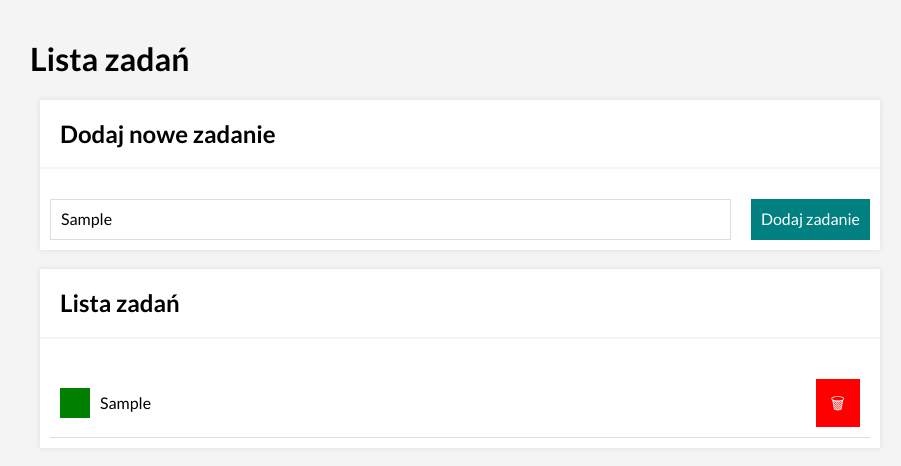
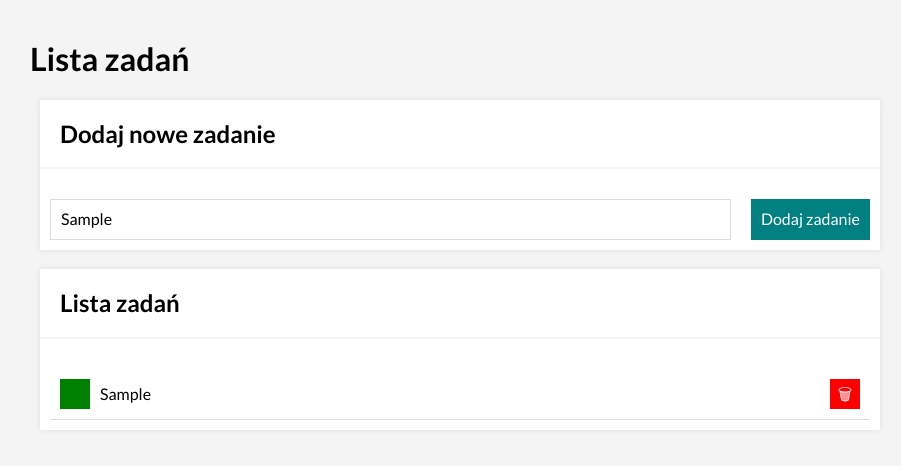
Before and after one commit to madlajne/todolist, a plain HTML site: page index.html in a window 1280 px wide. Both pictures are taken after typing "Sample" into the empty fields and a click on the button "Dodaj zadanie". Shown: the whole page, without its empty margins (180-1081 px from the left). Drawn offline with nearby package versions, Linux system fonts and the light colour scheme.

Commit message:
correct .task__button

```diff
--- a/css/tasks.css
+++ b/css/tasks.css
@@ -14,9 +14,11 @@
 }
 
 .task__button {
-    padding: 15px;
+    padding: 0px;
     border: none;
     color: white;
+    height: 30px;
+    width: 30px;
 }
 
 .task__content--done {
```
